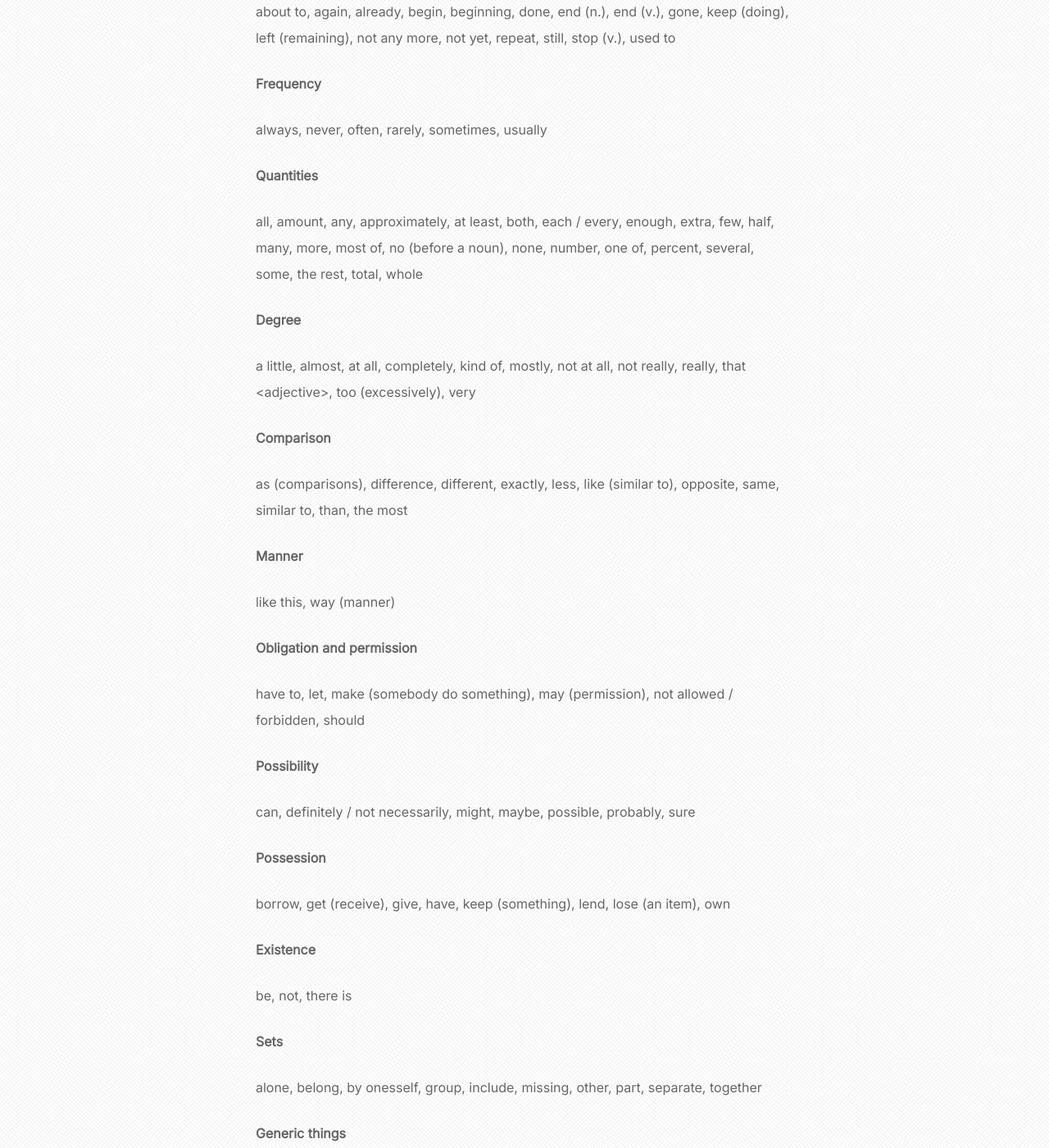
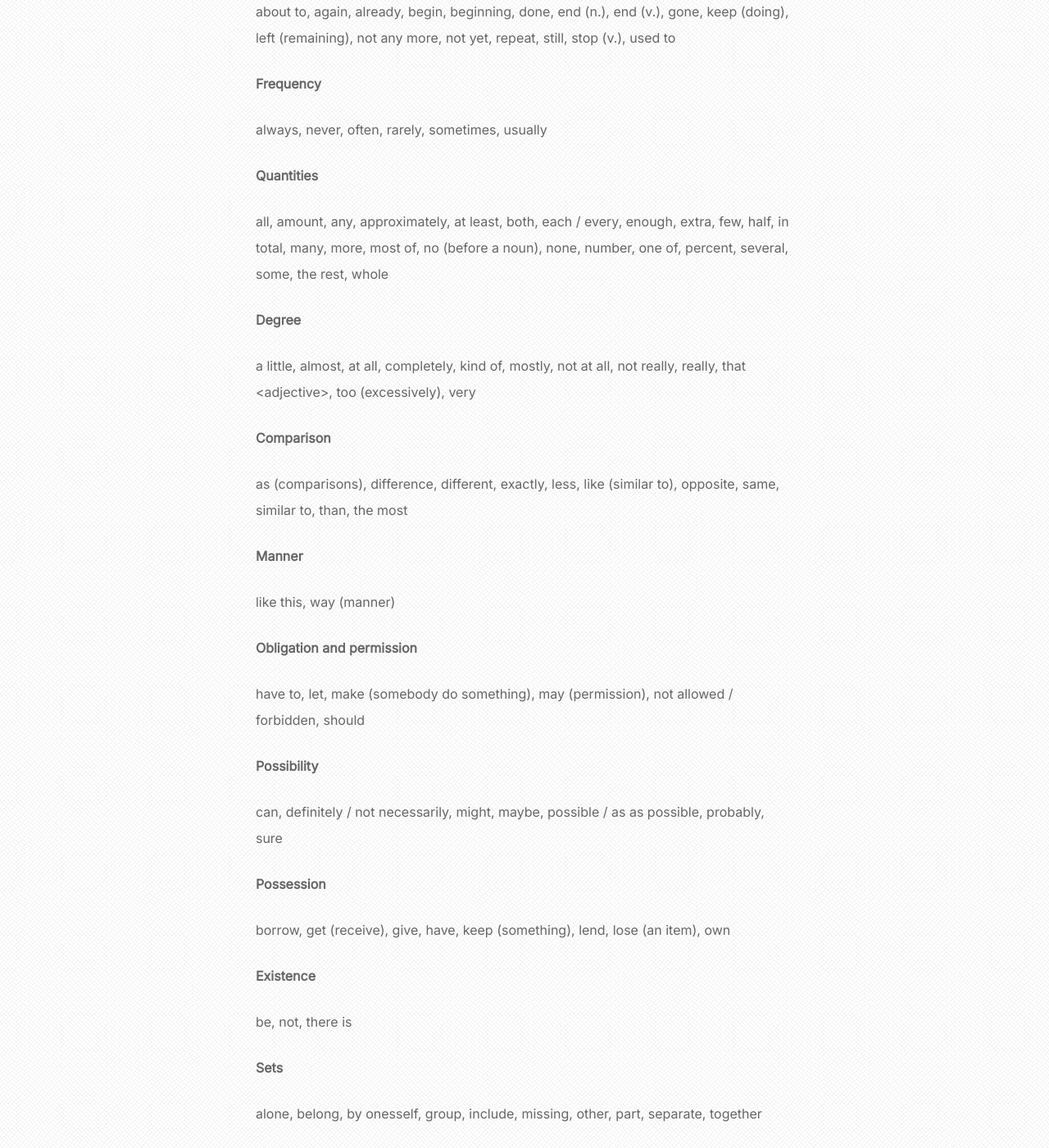
Before and after one commit to theycallmezeal/theycallmezeal.github.io, a Jekyll site: the page built from _posts/2025-1-24-1000-words.md, in a window 1280 px wide and 1400 px high, scrolled down 8199 px. Shown: the whole window at 82% size. Built offline with Jekyll 4.4.1, drawn with Linux system fonts in a browser that asks for light colours.

Commit message:
Update two words

```diff
--- a/_posts/2025-1-24-1000-words.md
+++ b/_posts/2025-1-24-1000-words.md
@@ -206,7 +206,7 @@ always, never, often, rarely, sometimes, usually
 
 #### Quantities
 
-all, amount, any, approximately, at least, both, each / every, enough, extra, few, half, many, more, most of, no (before a noun), none, number, one of, percent, several, some, the rest, total, whole
+all, amount, any, approximately, at least, both, each / every, enough, extra, few, half, in total, many, more, most of, no (before a noun), none, number, one of, percent, several, some, the rest, whole
 
 #### Degree
 
@@ -226,7 +226,7 @@ have to, let, make (somebody do something), may (permission), not allowed / forb
 
 #### Possibility
 
-can, definitely / not necessarily, might, maybe, possible, probably, sure
+can, definitely / not necessarily, might, maybe, possible / as <adjective> as possible, probably, sure
 
 #### Possession
 
```
